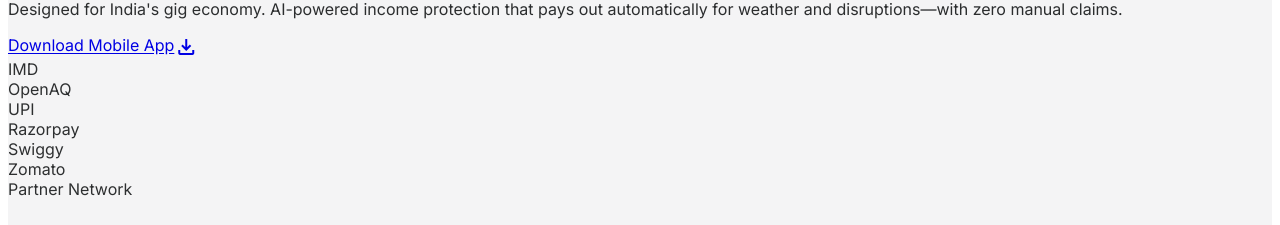
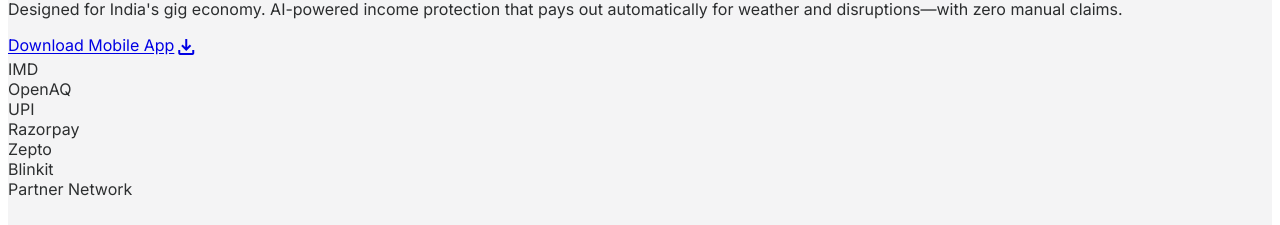
Before and after one commit to Sreejesh06/Aegis, a Next.js app in the folder aegis/: page / in a window 1280 px wide. Shown: the part 6638-6863 px from the top of the page. Built offline with nearby package versions, Linux system fonts and the light colour scheme.

Commit message:
Replace Swiggy and Zomato with Zepto and Blinkit

```diff
--- a/aegis/app/(home)/components/HeroSection.tsx
+++ b/aegis/app/(home)/components/HeroSection.tsx
@@ -165,11 +165,11 @@
           <div className="bg-white border-2 border-black px-5 py-2 hover:-translate-y-1 transition-transform shadow-[4px_4px_0_#000] rounded-full transform rotate-2">
             <span className="font-black text-xl tracking-tighter text-black">Razorpay</span>
           </div>
-          <div className="bg-white border-[3px] border-black px-5 py-2 hover:-translate-y-1 transition-transform shadow-[4px_4px_0_#fe6b00] rounded-sm transform -rotate-[3deg] text-black">
-            <span className="font-black text-xl tracking-tighter uppercase text-[#fe6b00]">Swiggy</span>
+          <div className="bg-white border-[3px] border-black px-5 py-2 hover:-translate-y-1 transition-transform shadow-[4px_4px_0_#8b5cf6] rounded-sm transform -rotate-[3deg] text-black">
+            <span className="font-black text-xl tracking-tighter uppercase text-[#8b5cf6]">Zepto</span>
           </div>
-          <div className="bg-white border-[3px] border-black px-5 py-2 hover:-translate-y-1 transition-transform shadow-[4px_4px_0_#e23744] rounded-sm transform rotate-[3deg] text-black">
-            <span className="font-black text-xl tracking-tighter uppercase text-[#e23744]">Zomato</span>
+          <div className="bg-white border-[3px] border-black px-5 py-2 hover:-translate-y-1 transition-transform shadow-[4px_4px_0_#00b140] rounded-sm transform rotate-[3deg] text-black">
+            <span className="font-black text-xl tracking-tighter uppercase text-[#00b140]">Blinkit</span>
           </div>
         </div>
       </div>
```
